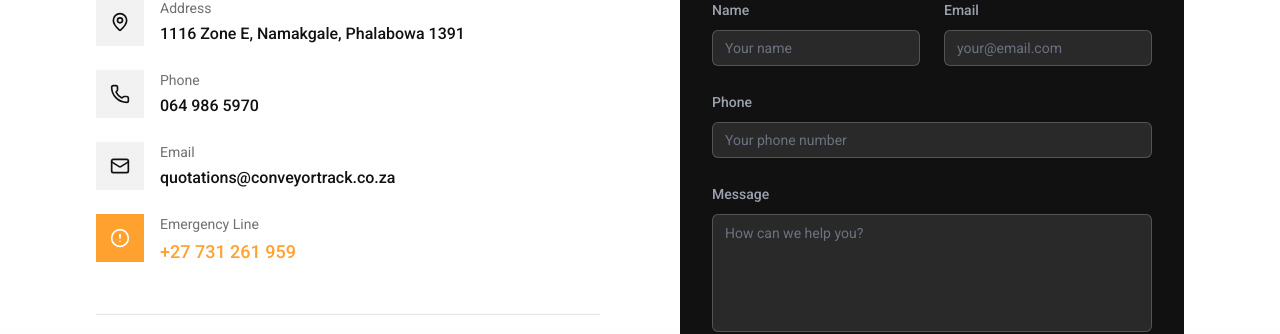
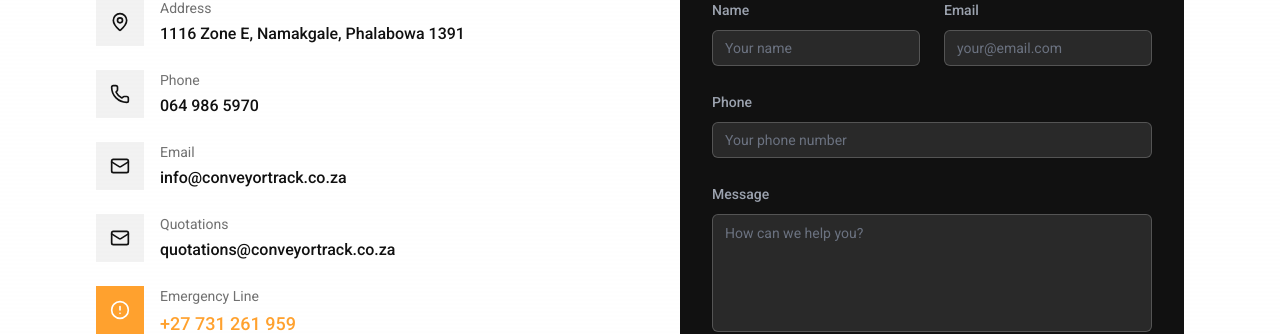
Before and after one commit to Tobi1ff/converyortrack, a React (Vite) app: page / in a window 1280 px wide. Shown: the part 8331-8665 px from the top of the page. Built offline with nearby package versions, Linux system fonts and the light colour scheme.

Commit message:
Add files via upload

```diff
--- a/src/sections/Contact.tsx
+++ b/src/sections/Contact.tsx
@@ -27,6 +27,11 @@ const contactInfo = [
   {
     icon: Mail,
     label: 'Email',
+    value: 'info@conveyortrack.co.za',
+  },
+  {
+    icon: Mail,
+    label: 'Quotations',
     value: 'quotations@conveyortrack.co.za',
   },
   {
```
